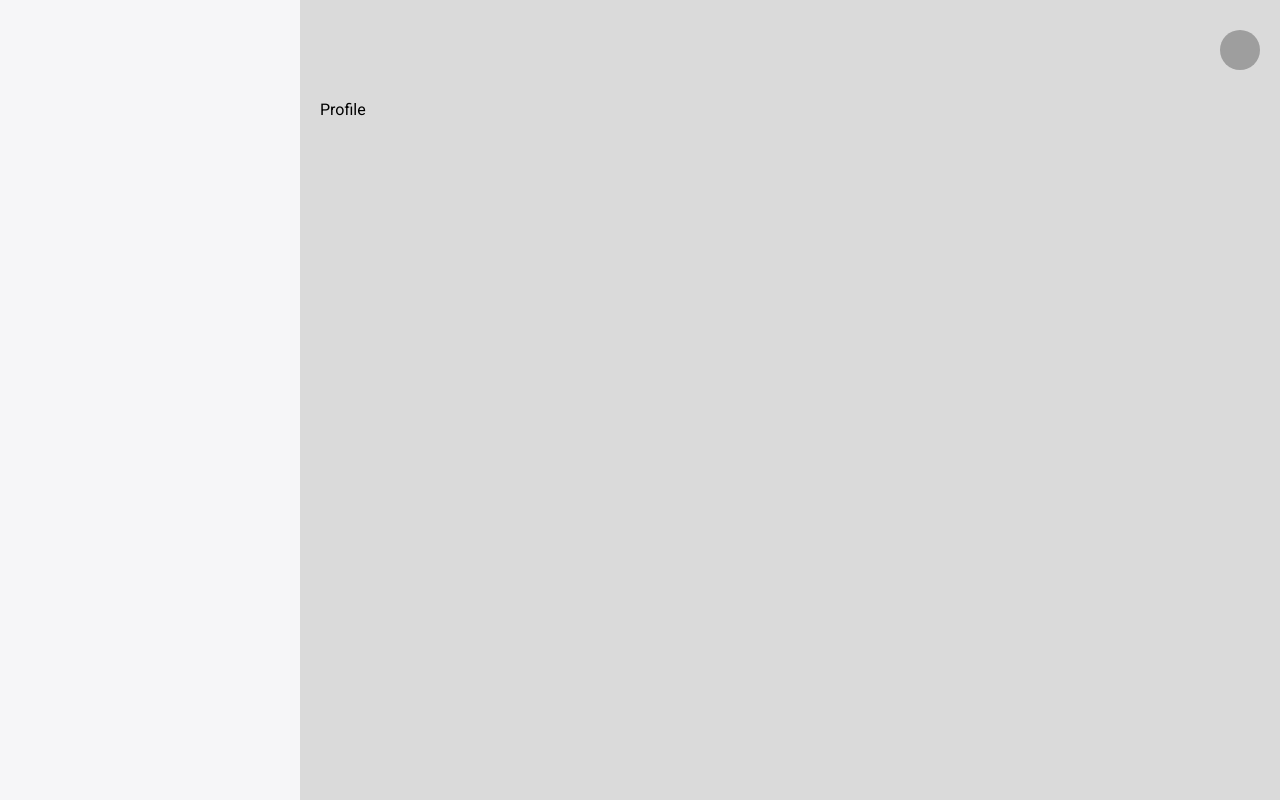
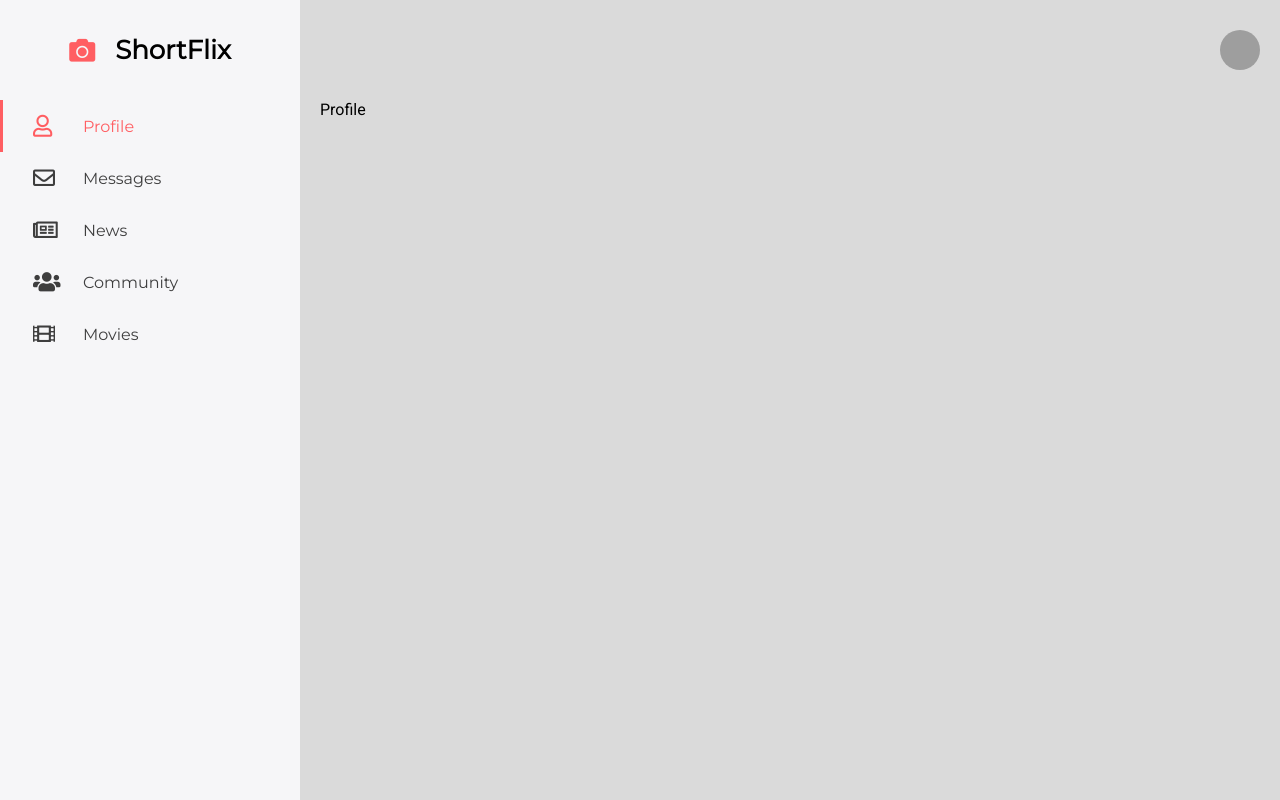
Before and after one commit to F3n-r1r/ShortFlix, a Vue app in the folder client/: page /Dashboard/Profile in a window 1280 px wide. Built offline with nearby package versions, Linux system fonts and the light colour scheme; no server answers; sample sign-in values are in the browser's storage; grey boxes are pictures that could not be loaded.

Commit message:
Client - Added dashboard aside navigation

```diff
--- a/client/src/Layout/Components/Dashboard/Aside.vue
+++ b/client/src/Layout/Components/Dashboard/Aside.vue
@@ -0,0 +1,250 @@
+<template>
+    <aside class="aside" id="aside">
+
+        <!-------------------------------------------------------------------------------------->
+		<!-- ASIDE HEADER       															  -->
+		<!-------------------------------------------------------------------------------------->
+        <header class="aside-header">
+            <button class="aside-header__burger-btn" @click="closeMenu"></button>
+            <i class="aside-header__icon fas fa-camera"></i>
+            <h1 class="aside-header__headline">ShortFlix</h1>
+        </header>
+
+
+        <!-------------------------------------------------------------------------------------->
+		<!-- ASIDE NAVIGATION   															  -->
+		<!-------------------------------------------------------------------------------------->
+        <nav class="aside-nav">
+            <ul class="aside-nav__list">
+                <li class="list__item">
+                    <router-link class="item__link" to="/Dashboard/Profile"><i class="link__icon far fa-user"></i>Profile</router-link>
+                </li>
+                <li class="list__item">
+                    <router-link class="item__link" to="/Dashboard/Messages"><i class="link__icon far fa-envelope"></i>Messages</router-link>
+                </li>
+                <li class="list__item">
+                    <router-link class="item__link" to="/Dashboard/News"><i class="link__icon far fa-newspaper"></i>News</router-link>
+                </li>
+                <li class="list__item">
+                    <router-link class="item__link" to="/Dashboard/Community"><i class="link__icon fas fa-users"></i>Community</router-link>
+                </li>
+                <li class="list__item">
+                    <router-link class="item__link" to="/Dashboard/Movies"><i class="link__icon fas fa-film"></i>Movies</router-link>
+                </li>
+            </ul>
+        </nav>
+
+
+        <!-------------------------------------------------------------------------------------->
+		<!-- ASIDE FOOTER       															  -->
+		<!-------------------------------------------------------------------------------------->
+        <footer class="aside-footer">
+        </footer>
+
+    </aside>
+</template>
+
+
+
+
+
+<script>
+/*----------------------------------------------------------------------------------*\
+	EXPORTS
+*\----------------------------------------------------------------------------------*/
+export default {
+    name: 'dashboardaside',
+    methods: {
+        closeMenu: function() {
+            document.querySelector('.header .header__burger-btn').classList.remove('header__burger-btn--active');
+			document.querySelector('.aside .aside-header__burger-btn').classList.remove('aside-header__burger-btn--active');
+			document.querySelector('.dashboard .dashboard__aside').classList.remove('dashboard__aside--active');
+        }
+    },
+};
+</script>
+
+
+
+
+
+<style lang="scss">
+/*----------------------------------------------------------------------------------*\
+    ASIDE
+*\----------------------------------------------------------------------------------*/
+.aside {
+    display: grid;
+    grid-template-rows: 100px auto 100px;
+    transition: background-color $themeTransitionTime, transform 1s;
+
+
+    /*----------------------------------------------------------------------------------*\
+        HEADER
+    *\----------------------------------------------------------------------------------*/
+    &-header {
+        @include flexRow(center, flex-end);
+        padding: 0px 20px;
+        grid-row: 1;
+
+        @include media(min, md) {
+            @include flexRow(center, center);
+        }
+
+        &__burger-btn {
+            @extend %burger-btn;
+            margin-top: 8px;
+            opacity: 0;
+
+            &--active {
+                @extend %burger-btn--active;
+                opacity: 1;
+            }
+
+            @include media(min, md) {
+                display: none;
+            }
+        }
+
+        &__icon {
+            display: none;
+            font-size: 26px;
+            margin-right: 20px;
+            color: getColor($accents, primary);
+
+            @include media(min, md) {
+                display: block;
+            }
+        }
+
+        &__headline {
+            display: none;
+            font-size: 26px;
+
+            @include media(min, md) {
+                display: block;
+            }
+        }
+    }
+
+
+    /*----------------------------------------------------------------------------------*\
+        NAVIGATION
+    *\----------------------------------------------------------------------------------*/
+    &-nav {
+        grid-row: 2;
+
+        &__list {
+            .list__item {
+                .item__link {
+                    @include flexRow(center, null);
+                    padding: 15px 30px;
+                    border-left: 3px solid transparent;
+                    transition: border-left-color $themeTransitionTime, color $themeTransitionTime;
+
+                    &:hover {
+                        transition: color $hoverTransitionTime;
+                    }
+
+                    .link__icon {
+                        margin-right: 20px;
+                        font-size: 22px;
+                        width: 30px;
+                    }
+                }
+            }
+        }
+    }
+
+
+    /*----------------------------------------------------------------------------------*\
+        FOOTER
+    *\----------------------------------------------------------------------------------*/
+    &-footer {
+        position: relative;
+        padding: 0px 30px;
+        grid-row: 3;
+    }
+}
+
+
+/*----------------------------------------------------------------------------------*\
+    DARK THEME COLORS
+*\----------------------------------------------------------------------------------*/
+.dark-theme {
+    .aside {
+        background-color: getColor($darkTheme, secondary);
+
+        &-header {
+            &__headline {
+                color: getColor($accents, _white);
+            }
+        }
+
+        &-nav {
+            &__list {
+                .list__item {
+                    color: getColor($darkTheme, fontColor);
+
+                    .item__link {
+                        color: getColor($darkTheme, fontColor);
+
+                        &:hover {
+                            color: getColor($accents, _white);
+                        }
+                    }
+
+                    .router-link-active {
+                        border-left-color: getColor($accents, primary);
+                        color: getColor($accents, primary);
+
+                        &:hover {
+                            color: getColor($accents, primary);
+                        }
+                    }
+                }
+            }
+        }
+    }
+}
+
+
+/*----------------------------------------------------------------------------------*\
+    LIGHT THEME COLORS
+*\----------------------------------------------------------------------------------*/
+.light-theme {
+    .aside {
+        background-color: getColor($lightTheme, primary);
+
+        &-header {
+            &__headline {
+                color: getColor($accents, _black);
+            }
+        }
+
+        &-nav {
+            &__list {
+                .list__item {
+                    color: getColor($lightTheme, fontColor);
+
+                    .item__link {
+                        color: getColor($lightTheme, fontColor);
+
+                        &:hover {
+                            color: getColor($accents, _black);
+                        }
+                    }
+
+                    .router-link-active {
+                        border-left-color: getColor($accents, primary);
+                        color: getColor($accents, primary);
+
+                        &:hover {
+                            color: getColor($accents, primary);
+                        }
+                    }
+                }
+            }
+        }
+    }
+}
+</style>
```
